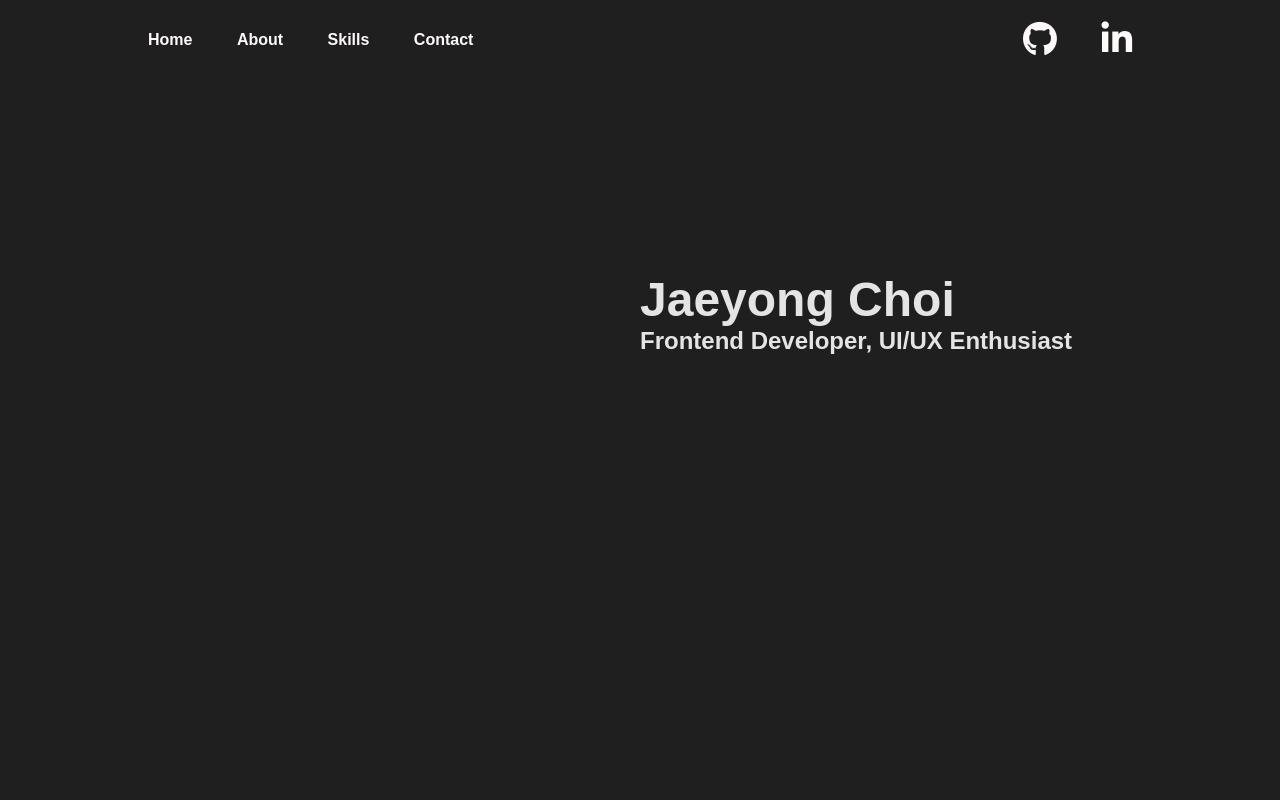
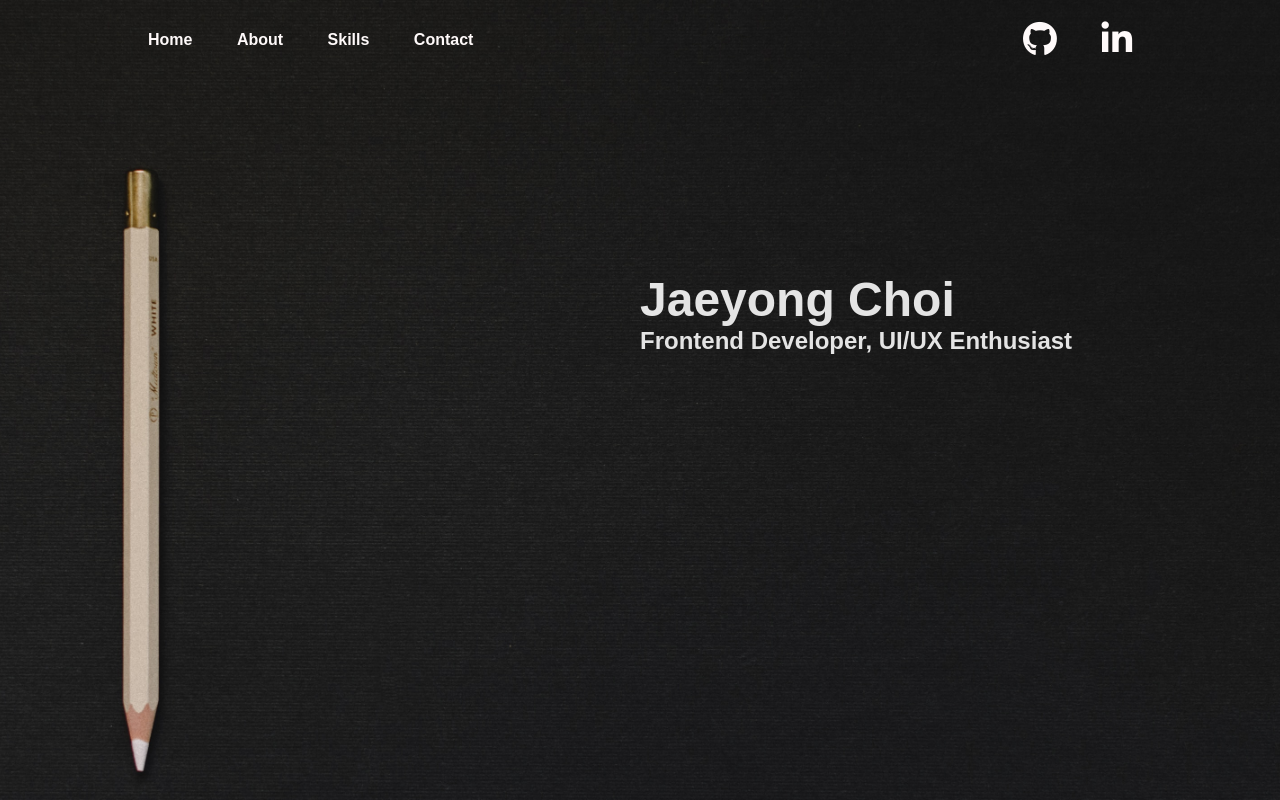
Before and after one commit to jaedyd/Portfolio, a plain HTML site: page index.html in a window 1280 px wide. Shown: the top 800 px of the page. Drawn offline with Linux system fonts and the light colour scheme; the site is published under a folder, as on GitHub Pages, so addresses that start at the root find nothing.

Commit message:
updated style.css

```diff
--- a/style.css
+++ b/style.css
@@ -18,7 +18,7 @@ body {
     background-attachment: fixed;
     background-position: center;
     height: 110vh;
-    background-image: url(/Portfolio/image.jpg);
+    background-image: url(image.jpg);
 }
 
 .container {
```
